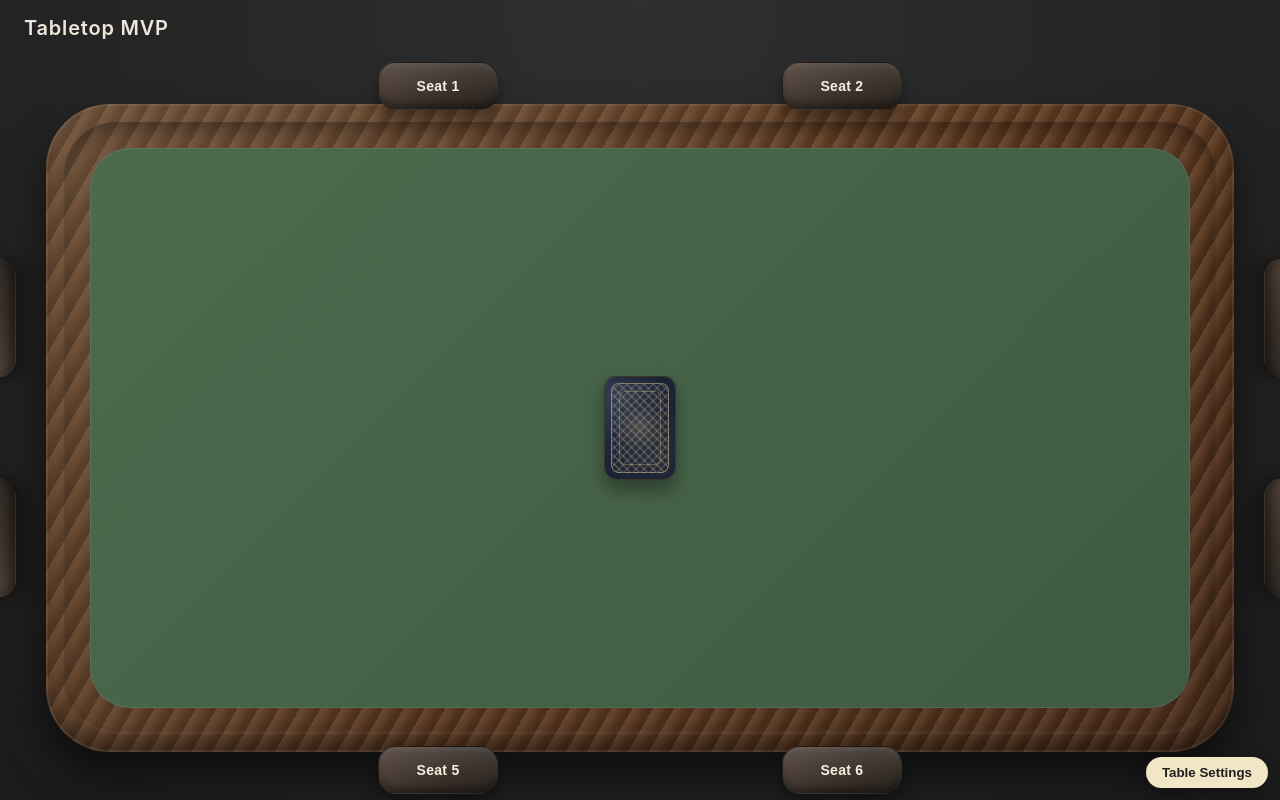
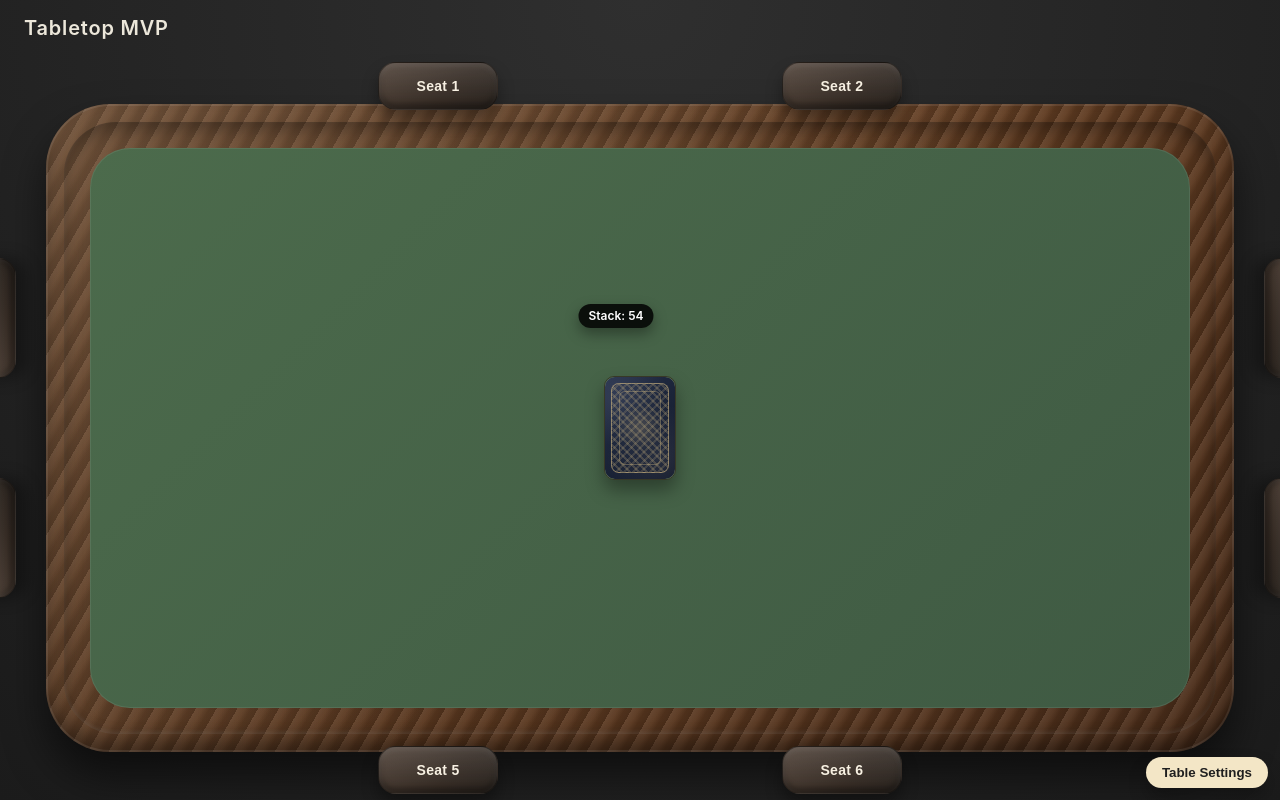
Before and after one commit to believeshe123-coder/game-engine-2, a React (Vite) app in the folder client/: page / in a window 1280 px wide. Shown: the top 800 px of the page. Built offline with nearby package versions, Linux system fonts and the light colour scheme.

Commit message:
Add overlay stack count badges

```diff
--- a/client/src/components/Card.jsx
+++ b/client/src/components/Card.jsx
@@ -103,9 +103,7 @@ const Card = ({
   color,
   cardStyle,
   isHeld,
-  isSelected,
-  stackCount,
-  showStackCount
+  isSelected
 }) => {
   const displayRank = rank ?? '?';
   const isJoker = displayRank === 'JOKER';
@@ -132,11 +130,6 @@ const Card = ({
       }}
       onPointerDown={(event) => onPointerDown(event, id)}
     >
-      {showStackCount ? (
-        <div className="card__count" aria-hidden="true">
-          Stack: {stackCount}
-        </div>
-      ) : null}
       <div className="card__surface" aria-hidden="true">
         {faceUp ? (
           <div
--- a/client/src/components/Table.jsx
+++ b/client/src/components/Table.jsx
@@ -579,15 +579,9 @@ const Table = () => {
     [heldStack.active, hitTestStack]
   );
 
-  const hoveredStack = hoveredStackId ? stacksById[hoveredStackId] : null;
-  const hoveredCount = hoveredStack ? hoveredStack.cardIds.length : 0;
-  const hoverTooltip =
-    hoveredStack && hoveredCount >= 2
-      ? {
-          left: hoveredStack.x + CARD_SIZE.width + 8,
-          top: hoveredStack.y - 8
-        }
-      : null;
+  const badgeOffset = 24;
+  const visibleBadgeStackId =
+    settings.stackCountDisplayMode === 'hover' ? hoveredStackId : null;
 
   const resetInteractionStates = useCallback(() => {
     setHeldStack({
@@ -753,6 +747,7 @@ const Table = () => {
           );
         })}
       </div>
+      <div className="table__surface-wrapper">
         <div
           ref={tableRef}
           className="table__surface"
@@ -769,10 +764,6 @@ const Table = () => {
             const topCard = cardsById[topCardId];
             const isHeld = heldStack.active && stack.id === heldStack.stackId;
             const zIndex = isHeld ? stacks.length + 20 : index + 1;
-          const showStackCount =
-            settings.stackCountDisplayMode === 'always' ||
-            (settings.stackCountDisplayMode === 'hover' &&
-              stack.id === hoveredStackId);
             return (
               <Card
                 key={stack.id}
@@ -788,8 +779,6 @@ const Table = () => {
                 color={topCard?.color}
                 isHeld={isHeld}
                 isSelected={stack.id === selectedStackId}
-              stackCount={stack.cardIds.length}
-              showStackCount={showStackCount}
                 onPointerDown={handleStackPointerDown}
               />
             );
@@ -891,11 +880,30 @@ const Table = () => {
               </button>
             </div>
           ) : null}
-        {hoverTooltip ? (
-          <div className="stack-tooltip" style={hoverTooltip}>
-            Stack: {hoveredCount}
         </div>
-        ) : null}
+        <div id="stackLabelLayer" className="stack-label-layer" aria-hidden="true">
+          {stacks.map((stack) => {
+            const showBadge =
+              settings.stackCountDisplayMode === 'always' ||
+              (settings.stackCountDisplayMode === 'hover' &&
+                stack.id === visibleBadgeStackId);
+            if (!showBadge) {
+              return null;
+            }
+            return (
+              <div
+                key={stack.id}
+                className="stackCountBadge"
+                style={{
+                  left: stack.x + CARD_SIZE.width / 2,
+                  top: stack.y - badgeOffset
+                }}
+              >
+                Stack: {stack.cardIds.length}
+              </div>
+            );
+          })}
+        </div>
       </div>
       <div className="table-settings">
         <button
--- a/client/src/styles.css
+++ b/client/src/styles.css
@@ -85,16 +85,45 @@ body,
   z-index: 1;
 }
 
-.table__surface {
+.table__surface-wrapper {
   position: relative;
   width: var(--table-width);
   height: var(--table-height);
+  z-index: 4;
+}
+
+.table__surface {
+  position: relative;
+  width: 100%;
+  height: 100%;
   padding: 24px;
   background: linear-gradient(135deg, #4c6b4c, #3f5a43);
   border-radius: 40px;
   box-shadow: inset 0 0 0 1px rgba(255, 255, 255, 0.08);
   overflow: hidden;
-  z-index: 2;
+}
+
+#stackLabelLayer {
+  position: absolute;
+  inset: 0;
+  padding: 24px;
+  pointer-events: none;
+  z-index: 6;
+}
+
+.stackCountBadge {
+  position: absolute;
+  transform: translate(-50%, -100%);
+  padding: 6px 10px;
+  border-radius: 999px;
+  background: rgba(0, 0, 0, 0.85);
+  color: #fff;
+  font-size: 12px;
+  font-weight: 600;
+  line-height: 1;
+  box-shadow: 0 6px 14px rgba(0, 0, 0, 0.35);
+  white-space: nowrap;
+  user-select: none;
 }
 
 .table__seats {
@@ -209,24 +238,6 @@ body,
   border-radius: 10px;
 }
 
-.card__count {
-  position: absolute;
-  top: -28px;
-  left: 50%;
-  transform: translateX(-50%);
-  padding: 6px 10px;
-  border-radius: 999px;
-  background: rgba(0, 0, 0, 0.85);
-  color: #fff;
-  font-size: 12px;
-  font-weight: 600;
-  line-height: 1;
-  box-shadow: 0 6px 14px rgba(0, 0, 0, 0.35);
-  white-space: nowrap;
-  pointer-events: none;
-  user-select: none;
-  z-index: 50;
-}
 
 .card__surface::before,
 .card__surface::after {
@@ -498,19 +509,6 @@ body,
   cursor: grabbing;
 }
 
-.stack-tooltip {
-  position: absolute;
-  padding: 6px 10px;
-  border-radius: 8px;
-  background: rgba(20, 20, 20, 0.85);
-  color: #f8f3e6;
-  font-size: 12px;
-  font-weight: 600;
-  pointer-events: none;
-  box-shadow: 0 6px 12px rgba(0, 0, 0, 0.25);
-  white-space: nowrap;
-}
-
 .stack-menu {
   position: absolute;
   display: flex;
```
Lines whose indentation alone changed are shown as unchanged.
